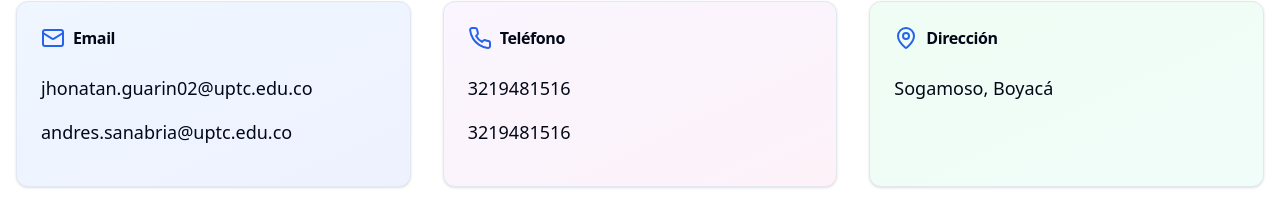
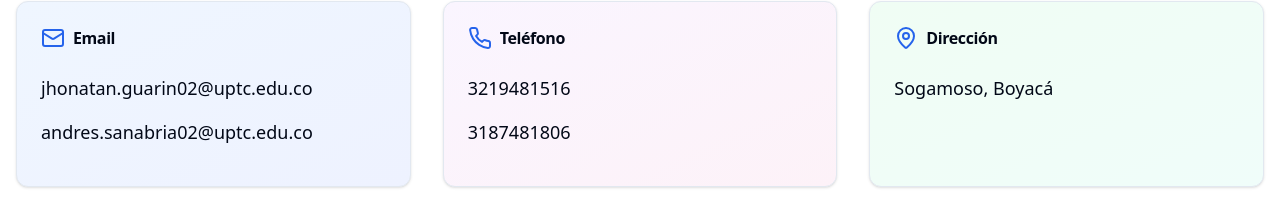
Before and after one commit to JhonatanGuarin/Frontend_Analitica, a Next.js app: page /contacto in a window 1280 px wide. Shown: the part 264-472 px from the top of the page. Built offline with nearby package versions, Linux system fonts and the light colour scheme.

Commit message:
Frontend

```diff
--- a/src/app/contacto/page.tsx
+++ b/src/app/contacto/page.tsx
@@ -23,7 +23,7 @@ export default function Contacto() {
           </CardHeader>
           <CardContent>
             <p className="text-lg font-medium mb-4">jhonatan.guarin02@uptc.edu.co  </p>
-            <p className="text-lg font-medium mb-4">andres.sanabria@uptc.edu.co  </p>
+            <p className="text-lg font-medium mb-4">andres.sanabria02@uptc.edu.co  </p>
           </CardContent>
         </Card>
 
@@ -36,7 +36,7 @@ export default function Contacto() {
           </CardHeader>
           <CardContent>
             <p className="text-lg font-medium mb-4">3219481516</p>
-            <p className="text-lg font-medium mb-4">3219481516</p>
+            <p className="text-lg font-medium mb-4">3187481806</p>
           </CardContent>
         </Card>
 
```
